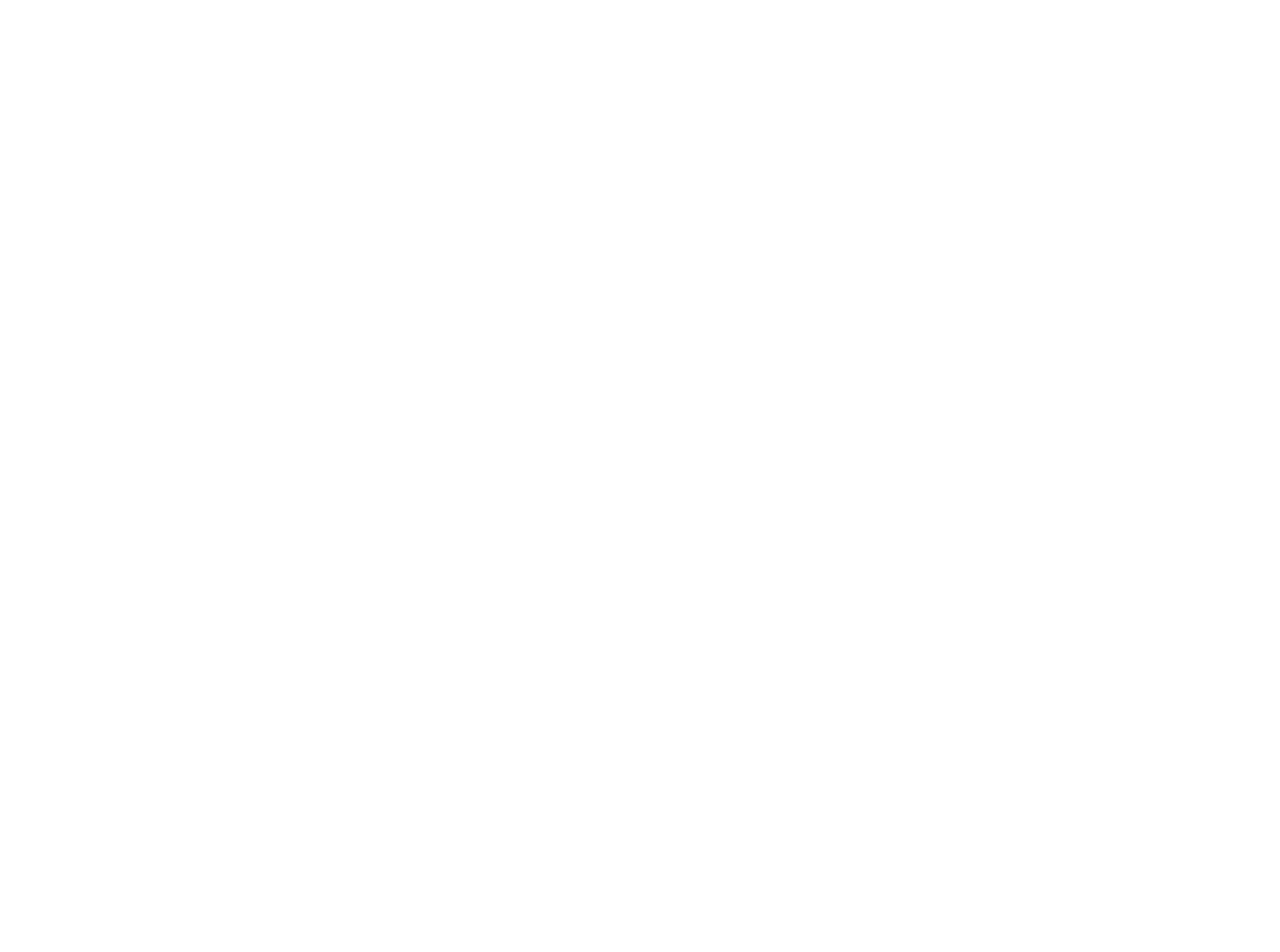
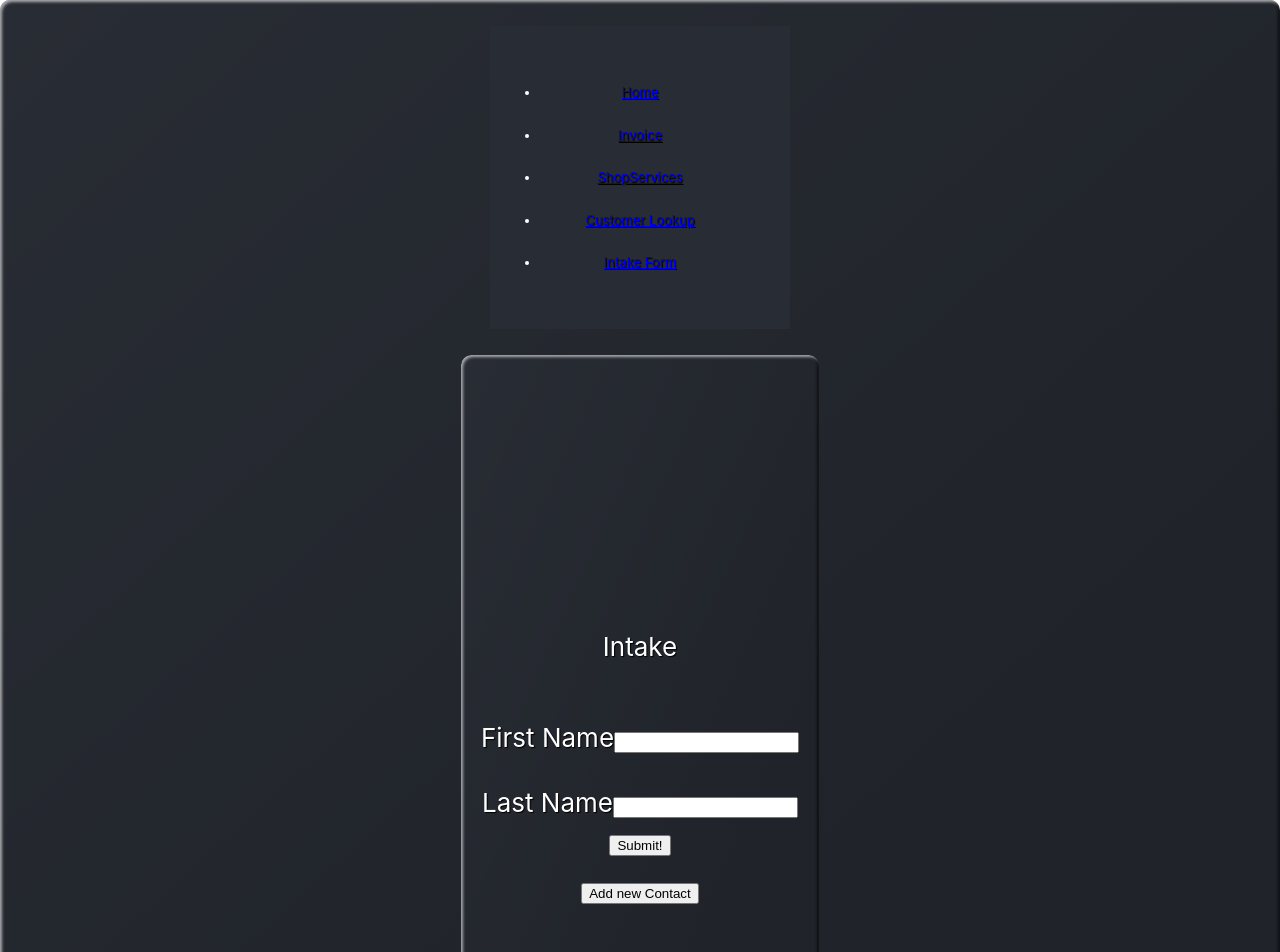
Before and after one commit to grumblefoot/AutomotiveFullStack, a React (Create React App) app: page /IntakeForm in a window 1280 px wide. Before the commit this address had no page. Shown: the top 952 px of the page. Before the commit the page ends 800 px from the top, so only its background shows below. Built offline with nearby package versions, Linux system fonts and the light colour scheme.

Commit message:
Created Intake form page, it needs logic still

```diff
--- a/src/App.js
+++ b/src/App.js
@@ -5,6 +5,7 @@
 import Layout from "./pages/Layout";
 import Invoice from "./pages/Invoice/invoice";
 import CustomerLookup from "./pages/Customer Lookup/customerlookup";
+import IntakeForm from "./pages/IntakeForm/intakeform";
 
 function App() {
   return (
@@ -16,6 +17,7 @@
             <Route path="/Services" element={<Services />} />
             <Route path="/Invoice" element = {<Invoice />} />
             <Route path="/CustomerLookup" element = {<CustomerLookup />} />
+            <Route path="/IntakeForm" element = {<IntakeForm />} />
           </Route>
         </Routes>
       </BrowserRouter>
--- /dev/null
+++ b/src/pages/IntakeForm/index.js
@@ -0,0 +1 @@
+export { default } from "./intakeform"
--- /dev/null
+++ b/src/pages/IntakeForm/intakeform.js
@@ -0,0 +1,49 @@
+import React, {useState} from 'react';
+import './styles.css'
+const IntakeForm = () => {
+    // handle button actions
+    const [textBoxValue, setTextBoxValue] = useState();
+    const [lastNameValue, setLastNameText] = useState();
+
+    const handleTextBoxChange = (event) => {
+        setTextBoxValue(event.target.value);
+    }
+    //put function to contact db here
+    const handleClick = () => {
+        //do something with textBoxValue
+    }
+    const handleLastNameText = (event) => {
+        setLastNameText(event.target.value);
+    }
+
+
+
+    return (
+
+        <div>
+            <header className="styled">
+
+                <p>Intake</p>
+                <form>
+                    <div>
+                        <text>First Name</text>
+                        <input type="text" value={textBoxValue} onChange={handleTextBoxChange}>
+                        </input>
+                    </div>
+                    <text>Last Name</text>
+                    <input type="text" value={lastNameValue} onChange={handleLastNameText}></input>
+                </form>
+                <button onClick={handleClick}>Submit! </button>
+                <div>
+                <button>
+                    Add new Contact
+                </button>
+                </div>
+            </header>
+        </div>
+
+
+    );
+};
+
+export default IntakeForm;
--- /dev/null
+++ b/src/pages/IntakeForm/styles.css
@@ -0,0 +1,10 @@
+.styled {
+        background-color: #282c34;
+        min-height: 100vh;
+        display: flex;
+        flex-direction: column;
+        align-items: center;
+        justify-content: center;
+        font-size: calc(10px + 2vmin);
+        color: white;
+  }
--- a/src/pages/Layout.js
+++ b/src/pages/Layout.js
@@ -18,6 +18,9 @@
           <li className="layouts">
             <Link to="/CustomerLookup">Customer Lookup</Link>
           </li>
+          <li className="layouts">
+            <Link to="/IntakeForm">Intake Form</Link>
+          </li>
         </ul>
       </nav>
 
```
